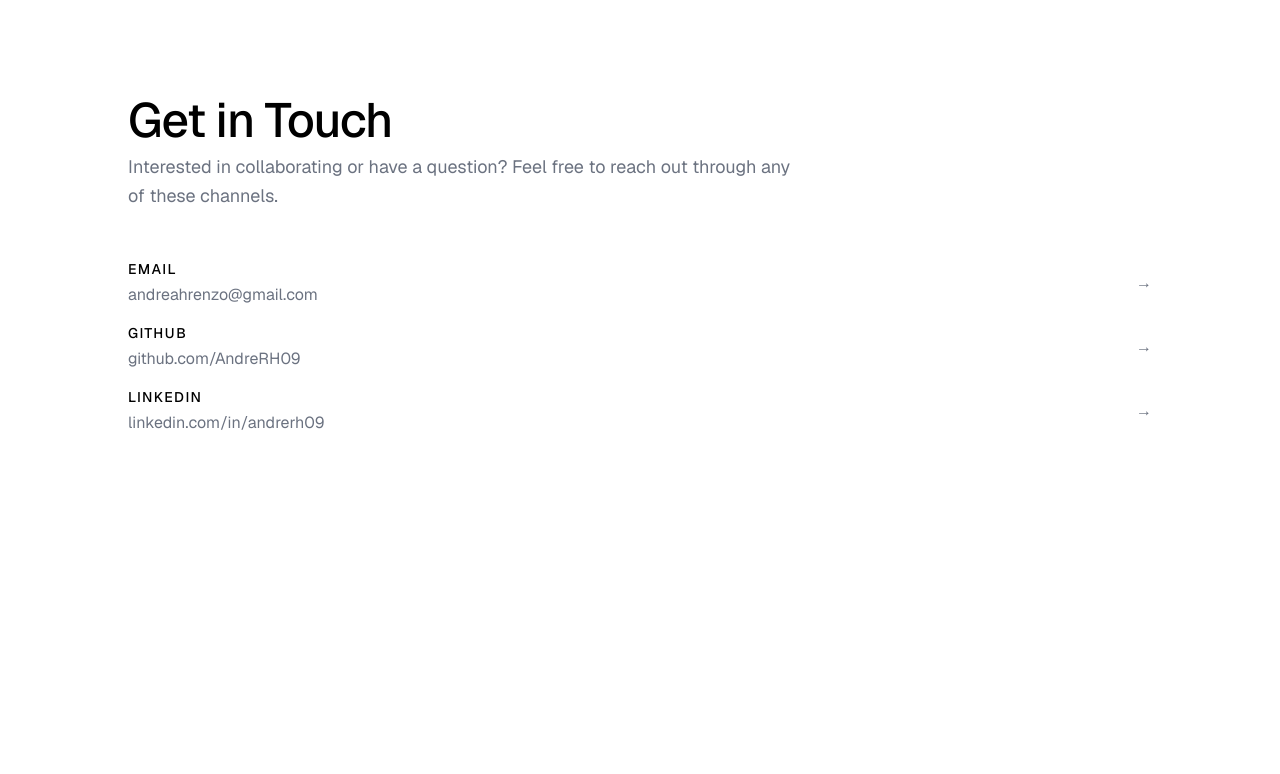
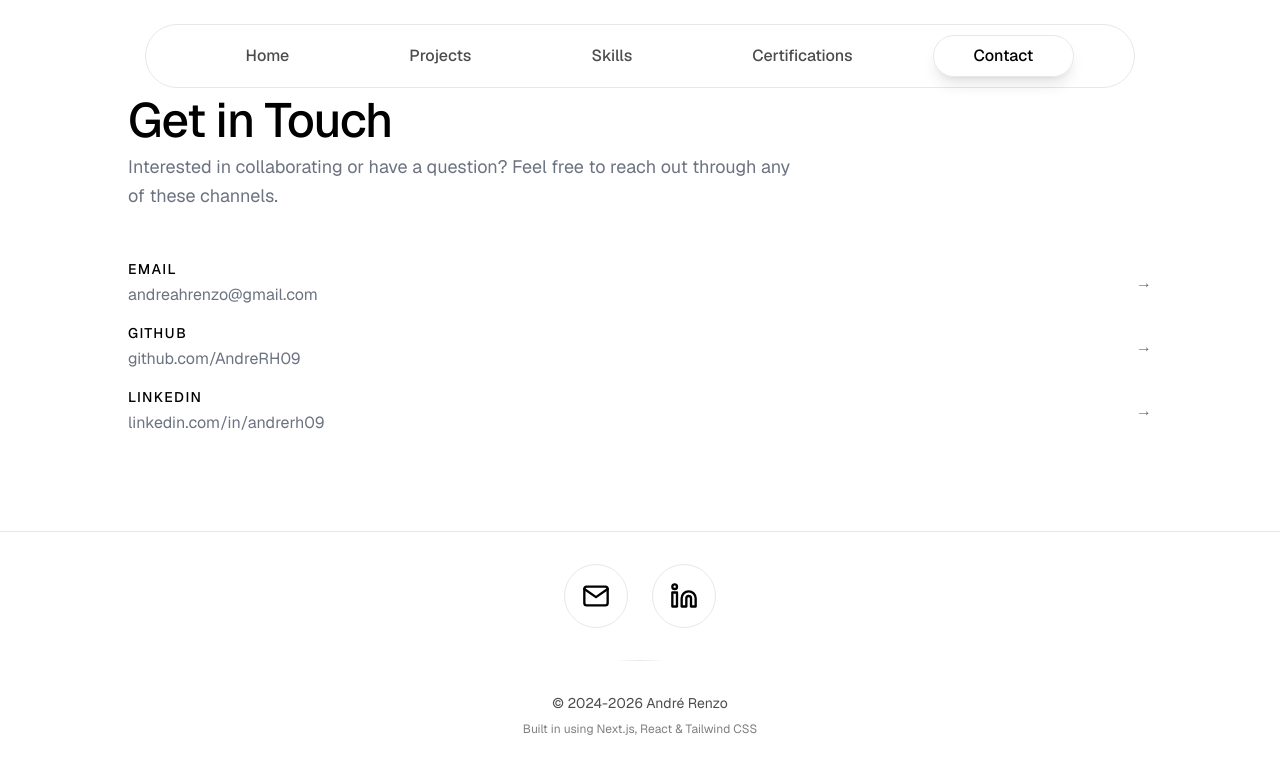
Before and after one commit to AndreRH09/PortFolioWeb, a Next.js app: page /sections/contact in a window 1280 px wide. Shown: the top 774 px of the page. Built offline with nearby package versions, Linux system fonts and the light colour scheme.

Commit message:
feat(footer): added section

```diff
--- a/app/layout.tsx
+++ b/app/layout.tsx
@@ -1,6 +1,8 @@
 import type { Metadata } from "next";
 import { Geist, Geist_Mono } from "next/font/google";
 import "../styles/globals.css";
+import Header from "@/components/header";
+import Footer from "@/components/footer";
 
 const geistSans = Geist({
   variable: "--font-geist-sans",
@@ -23,7 +25,11 @@ export default function RootLayout({ children }: LayoutProps<"/">) {
       lang="en"
       className={`${geistSans.variable} ${geistMono.variable} h-full antialiased`}
     >
-      <body className="min-h-full flex flex-col">{children}</body>
+      <body className="min-h-full flex flex-col">
+        <Header />
+        {children}
+        <Footer />
+      </body>
     </html>
   );
 }
--- a/app/sections/hero/page.tsx
+++ b/app/sections/hero/page.tsx
@@ -1,6 +1,6 @@
 export default function Hero() {
   return (
-    <section className="min-h-screen flex flex-col items-center justify-center px-6 py-24">
+    <section id="hero" className="min-h-screen flex flex-col items-center justify-center px-6 py-24">
       <div className="max-w-2xl w-full space-y-8">
         <div className="space-y-4">
           <h1 className="text-5xl md:text-6xl font-medium tracking-tight leading-tight">
--- a/components/footer.tsx
+++ b/components/footer.tsx
@@ -0,0 +1,65 @@
+import { FiMail, FiLinkedin } from "react-icons/fi";
+
+export default function Footer() {
+  const currentYear = new Date().getFullYear();
+  const creationYear = 2024;
+
+  return (
+    <footer className="py-8 px-6 border-t border-border">
+      <div className="max-w-7xl mx-auto">
+        <div className="flex flex-col items-center justify-center gap-8">
+          {/* Social Links Bubbles */}
+          <div className="flex gap-4 md:gap-6">
+            {/* Email */}
+            <a
+              href="mailto:andreahrenzo@gmail.com"
+              className="group relative"
+              aria-label="Email"
+            >
+              <div className="absolute inset-0 bg-gradient-to-r from-blue-500/20 to-cyan-500/20 rounded-full blur-lg group-hover:blur-xl transition-all duration-300 opacity-0 group-hover:opacity-100" />
+              <div className="relative flex items-center justify-center w-14 h-14 md:w-16 md:h-16 rounded-full bg-white/10 backdrop-blur-md border border-white/20 hover:bg-white/20 hover:border-white/30 transition-all duration-300">
+                <FiMail className="w-6 h-6 md:w-7 md:h-7 text-foreground" />
+              </div>
+              <span className="absolute top-full mt-2 left-1/2 -translate-x-1/2 text-xs font-medium text-foreground/70 opacity-0 group-hover:opacity-100 transition-opacity duration-300 whitespace-nowrap">
+                Email
+              </span>
+            </a>
+
+            {/* LinkedIn */}
+            <a
+              href="https://www.linkedin.com/in/andr%C3%A9-renzo-a%C3%B1azco-huamanquispe"
+              target="_blank"
+              rel="noopener noreferrer"
+              className="group relative"
+              aria-label="LinkedIn"
+            >
+              <div className="absolute inset-0 bg-gradient-to-r from-blue-500/20 to-blue-600/20 rounded-full blur-lg group-hover:blur-xl transition-all duration-300 opacity-0 group-hover:opacity-100" />
+              <div className="relative flex items-center justify-center w-14 h-14 md:w-16 md:h-16 rounded-full bg-white/10 backdrop-blur-md border border-white/20 hover:bg-white/20 hover:border-white/30 transition-all duration-300">
+                <FiLinkedin className="w-6 h-6 md:w-7 md:h-7 text-foreground" />
+              </div>
+              <span className="absolute top-full mt-2 left-1/2 -translate-x-1/2 text-xs font-medium text-foreground/70 opacity-0 group-hover:opacity-100 transition-opacity duration-300 whitespace-nowrap">
+                LinkedIn
+              </span>
+            </a>
+          </div>
+
+          {/* Divider */}
+          <div className="w-12 h-px bg-gradient-to-r from-transparent via-border to-transparent" />
+
+          {/* Copyright */}
+          <div className="text-center space-y-2">
+            <p className="text-sm text-foreground/70">
+              © {creationYear}
+              {currentYear !== creationYear && `-${currentYear}`} André Renzo
+            </p>
+            <p className="text-xs text-foreground/50">
+              Built in {" "}
+              <span className="text-red-500"></span> using Next.js, React &
+              Tailwind CSS
+            </p>
+          </div>
+        </div>
+      </div>
+    </footer>
+  );
+}
--- a/components/header.tsx
+++ b/components/header.tsx
@@ -0,0 +1,81 @@
+"use client";
+
+import { useState, useEffect } from "react";
+
+const sections = [
+  { id: "hero", label: "Home" },
+  { id: "projects", label: "Projects" },
+  { id: "skills", label: "Skills" },
+  { id: "certifications", label: "Certifications" },
+  { id: "contact", label: "Contact" },
+];
+
+export default function Header() {
+  const [activeSection, setActiveSection] = useState("hero");
+  const [isVisible, setIsVisible] = useState(true);
+  const [lastScrollY, setLastScrollY] = useState(0);
+
+  useEffect(() => {
+    const handleScroll = () => {
+      const currentScrollY = window.scrollY;
+
+      setLastScrollY(currentScrollY);
+
+      const sectionElements = sections
+        .map((s) => document.getElementById(s.id))
+        .filter((el) => el !== null) as HTMLElement[];
+
+      if (sectionElements.length > 0) {
+        const closest = sectionElements.reduce((prev, curr) => {
+          const prevDistance = Math.abs(prev.getBoundingClientRect().top - 100);
+          const currDistance = Math.abs(curr.getBoundingClientRect().top - 100);
+          return currDistance < prevDistance ? curr : prev;
+        });
+
+        const activeSectionId =
+          sections.find((s) => s.id === closest.id)?.id || "hero";
+        setActiveSection(activeSectionId);
+      }
+    };
+
+    window.addEventListener("scroll", handleScroll);
+    return () => window.removeEventListener("scroll", handleScroll);
+  }, [lastScrollY]);
+
+  const handleNavClick = (sectionId: string) => {
+    const element = document.getElementById(sectionId);
+    if (element) {
+      element.scrollIntoView({ behavior: "smooth" });
+    }
+  };
+
+  return (
+    <header
+      className={`fixed top-0 left-0 right-0 z-50 transition-all duration-300 ${
+        isVisible ? "translate-y-0 opacity-100" : "-translate-y-full opacity-0"
+      }`}
+    >
+      <nav className="flex justify-center p-4 md:p-6">
+        <div className="flex gap-1 md:gap-10 px-4 py-2.5 md:px-15 md:py-2.5 rounded-full bg-white/10 backdrop-blur-3xl border border-white/20 shadow-3xl opacity-100">
+          {sections.map((section) => (
+            <button
+              key={section.id}
+              onClick={() => handleNavClick(section.id)}
+              className={`
+                px-2 py-2 md:px-10 md:py-2 rounded-full font-medium text-sm md:text-base opacity-120 hover:opacity-100 focus:outline-none focus:ring-2 focus:ring-offset-2 focus:ring-foreground
+                transition-all duration-300 ease-out whitespace-nowrap
+                ${
+                  activeSection === section.id
+                    ? "bg-white/30 text-foreground shadow-lg backdrop-blur-xl border border-white/30"
+                    : "text-foreground/70 hover:text-foreground hover:bg-white/10"
+                }
+              `}
+            >
+              {section.label}
+            </button>
+          ))}
+        </div>
+      </nav>
+    </header>
+  );
+}
```
